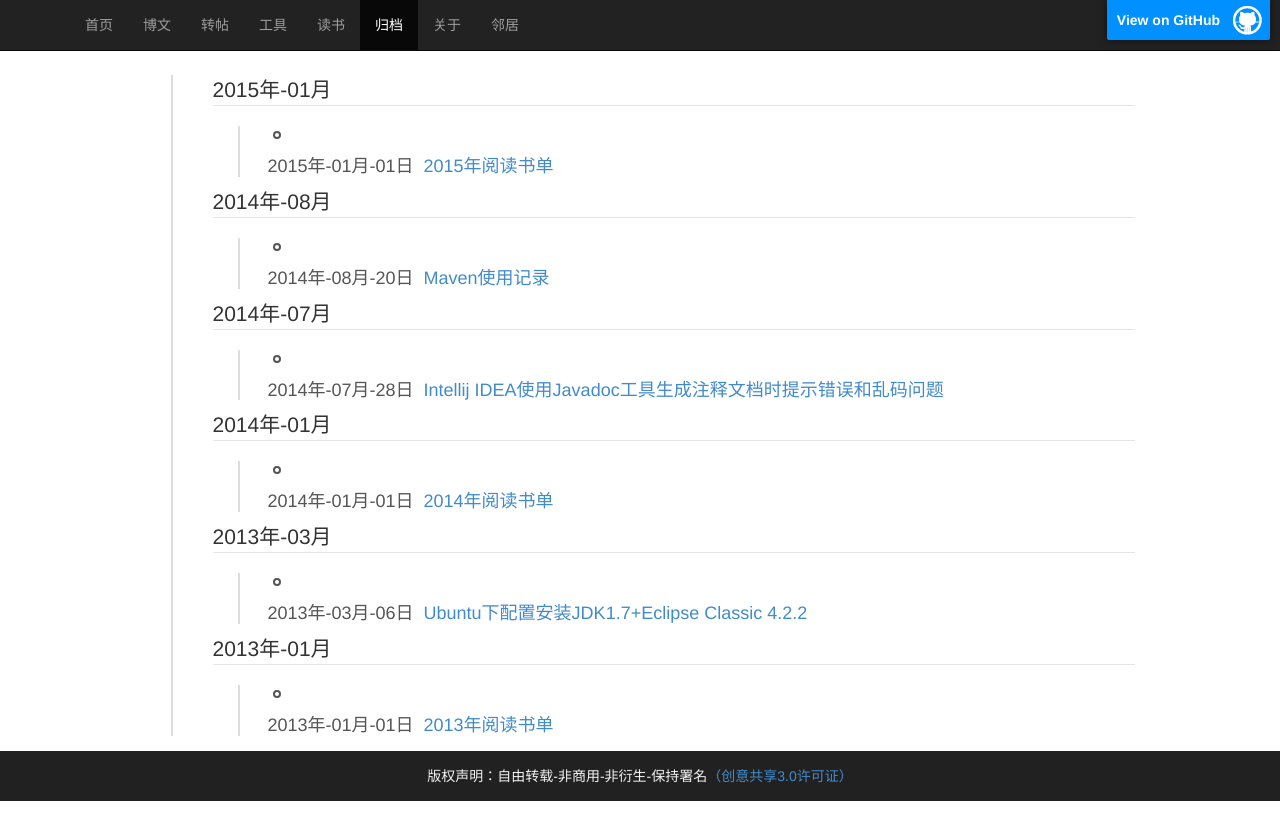
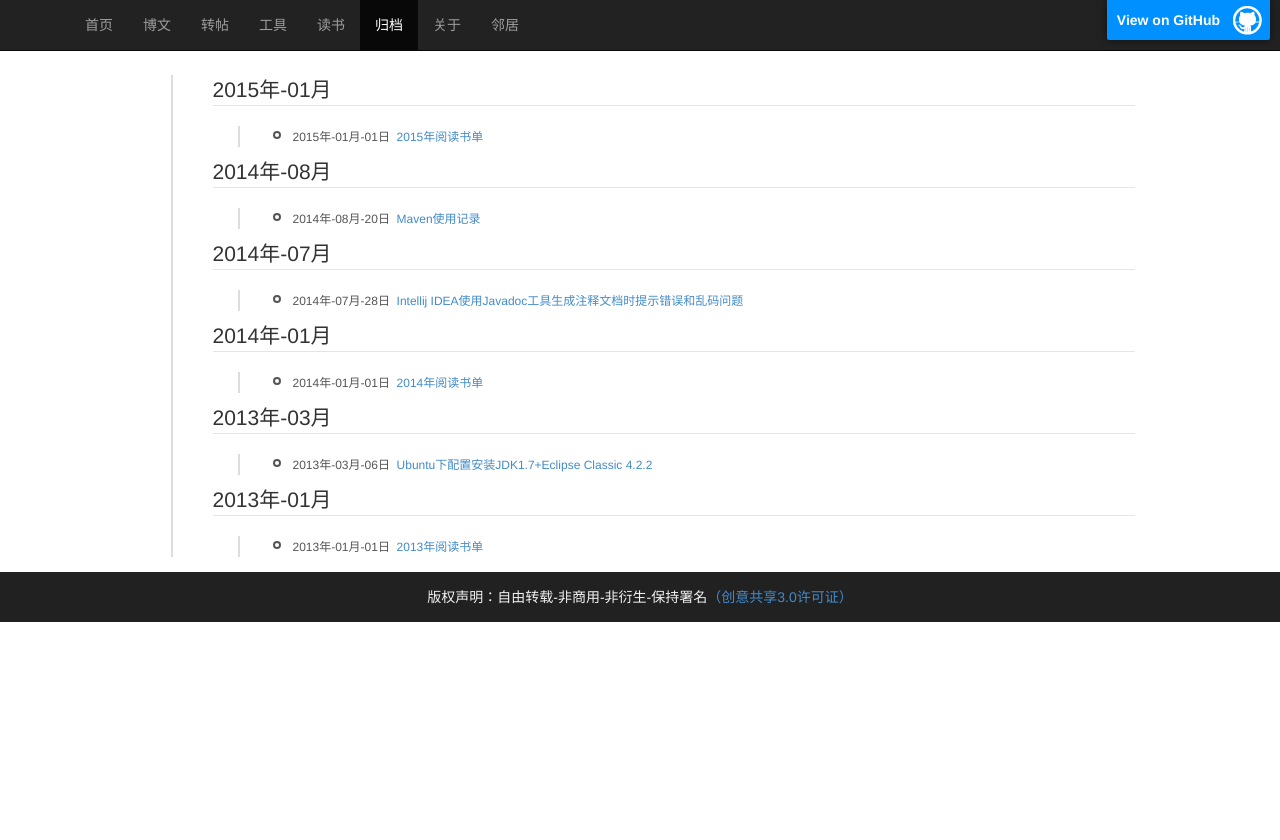
Before and after one commit to sheleng/sheleng.github.io, a Jekyll site: the page built from pages/archive.html, in a window 1280 px wide. Shown: the top 840 px of the page. Built offline with Jekyll 4.4.1, drawn with Linux system fonts in a browser that asks for light colours.

Commit message:
修改归档样式

```diff
--- a/pages/archive.html
+++ b/pages/archive.html
@@ -16,7 +16,7 @@
         <legend id="{{this_year}}-{{this_month}}">{{this_year}}年-{{this_month}}月</legend>
         <ul>
       {% endif %}
-      <li><b></b><span><h4>{{ post.date | date: "%Y年-%m月-%d日" }}&nbsp;&nbsp;<a class="pjaxlink" href="{{ post.url }}">{{ post.title }}</a></h4></span></li>
+      <li><b></b><h4><span>{{ post.date | date: "%Y年-%m月-%d日" }}&nbsp;&nbsp;<a class="pjaxlink" href="{{ post.url }}">{{ post.title }}</a></span></h4></li>
 
       {% if forloop.last %}
         </ul>
```
